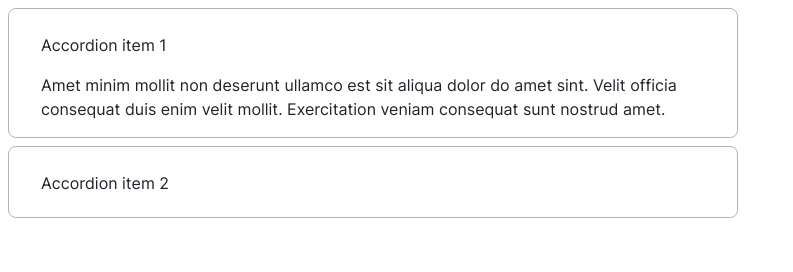
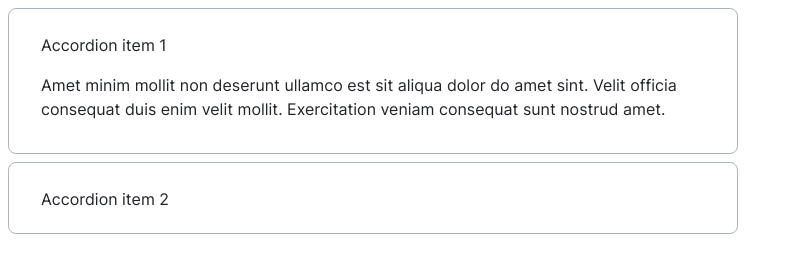
Before and after one commit to js-tasks-ru/htmlcss-20210812_permgt, a website: page 03-lection1/02-accordion/index.html in a window 1280 px wide. Shown: the whole page, without its empty margins (0-793 px from the left). Drawn offline with Linux system fonts and the light colour scheme.

Commit message:
fix padding

```diff
--- a/03-lection1/02-accordion/accordion.css
+++ b/03-lection1/02-accordion/accordion.css
@@ -6,6 +6,7 @@
 .accordion {
   width: 730px;
   min-height: 72px;
+  padding: 24px 49px 16px 32px;
   background: var(--white);
   border: 1px solid var(--grey-3);
   box-sizing: border-box;
@@ -14,9 +15,6 @@
 }
 
 .accordion__summary {
-  padding-top: 24px;
-  padding-left: 32px;
-  padding-right: 32px;
   font-family: Inter;
   font-size: 16px;
   font-style: normal;
@@ -29,8 +27,6 @@
 }
 
 .accordion__details {
-  padding-left: 32px;
-  margin-right: 49px;
   font-family: Inter;
   font-style: normal;
   font-weight: normal;
```
